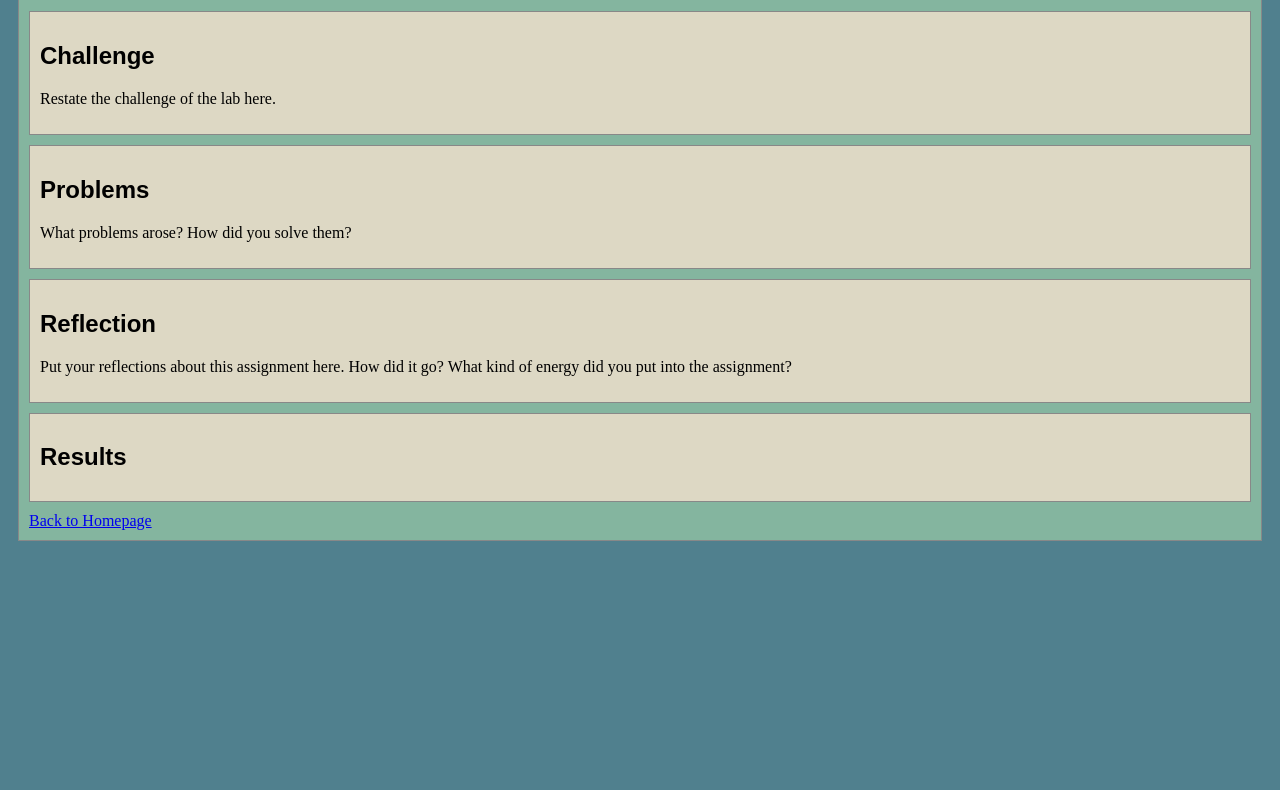
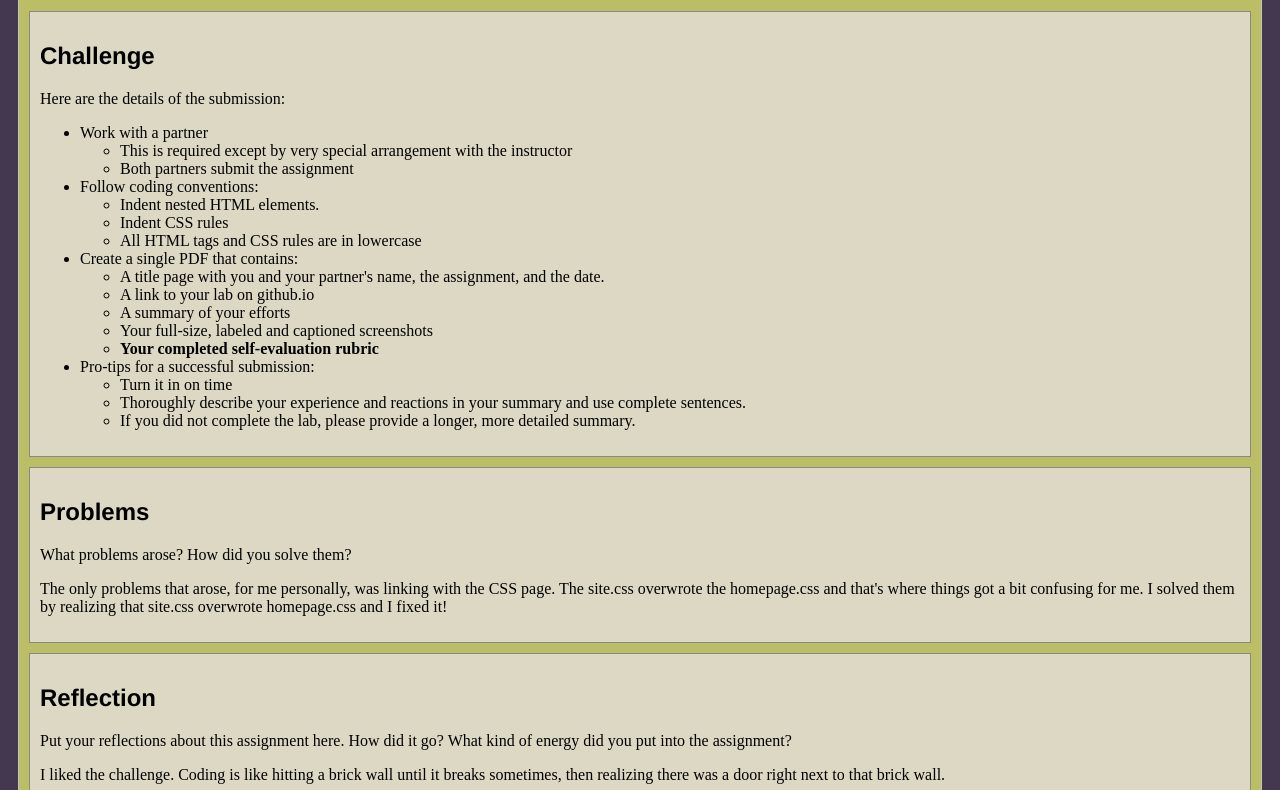
Before and after one commit to christineRO/art101, a plain HTML site: page lab3/index.html in a window 1280 px wide. Shown: the part 100-890 px from the top of the page. Before the commit the page ends 800 px from the top, so only its background shows below. Drawn offline with nearby package versions, Linux system fonts and the light colour scheme.

Commit message:
lab3-a
update 1 to lab3:
- ds_store ignore

fix:
- reflection (when done)
- task 6
- task 7

```diff
--- a/css/homepage.css
+++ b/css/homepage.css
@@ -15,7 +15,5 @@ body {
 .minor-section {
   padding: 10px;
   margin-bottom: 10px;
-  border: solid 1px #888888;
-  background-color: #96b584;
   text-align: center;
 }
--- a/css/site.css
+++ b/css/site.css
@@ -1,15 +1,15 @@
-/* we can use a single css file to style all the files in our wwebsite */
+/* we can use a single css file to style all the files in our website */
 
 /* you can pick your own background colors, text colors, and fonts */
 
 /* we can select an html element tag, in this case "body" will apply to the whole document */
 body {
-  background-color: #50808E;
+  background-color: #443850;
 }
 
 /* we can have rules apply to multiple elements at the same time with commas */
 h1,h2,h3 {
-  font-family: sans-serif;
+  font-family: Helvetica;
 }
 
 /* and we can have rules that overlap other rules, both take effect */
@@ -23,14 +23,19 @@ h1 {
 #content {
   margin: 10px;
   padding: 10px;
-  border: solid 1px #888;
-  background-color: #84B59F;
+  border: solid 1px #C0C5C1;
+  background-color: #BBBE64;
 }
 
 /* the period in a CSS selector selects an element by class, e.g., class="minor-section" */
 .minor-section {
   padding: 10px;
   margin-bottom: 10px;
-  border: solid 1px #888;
-  background-color: #A3C9A8;
+  border: solid 1px #C0C5C1;
+  background-color: #EAF0CE;
 }
+
+#links {
+  border: solid 1px #C0C5C1;
+  background-color: #EAF0CE;
+}
--- a/lab2/css/lab2.css
+++ b/lab2/css/lab2.css
@@ -15,7 +15,7 @@ h1 {
     padding: 20px;
 }
 
-#content {
+.content {
     background-color: #75a63d;
     border-radius: 20px;
     padding: 20px;
--- /dev/null
+++ b/lab3/css/lab3.css
@@ -0,0 +1,4 @@
+.lab3-tasks img{
+    height: 50%;
+    width: 50%;
+}
--- a/lab3/index.html
+++ b/lab3/index.html
@@ -26,23 +26,58 @@
 			<h1>Lab X - Subject/Topic</h1>
 			<div class="minor-section">
 					<h2>Challenge</h2>
-					<p>Restate the challenge of the lab here.</p>
+					<p>Here are the details of the submission:</p>
+					<ul>
+						<li>Work with a partner</li>
+							<ul>
+								<li>This is required except by very special arrangement with the instructor</li>
+								<li>Both partners submit the assignment</li>
+							</ul>
+						<li>Follow coding conventions:</li>
+							<ul>
+								<li>Indent nested HTML elements.</li>
+								<li>Indent CSS rules</li>
+								<li>All HTML tags and CSS rules are in lowercase</li>
+							</ul>
+						<li>Create a single PDF that contains:</li>
+							<ul>
+								<li>A title page with you and your partner's name, the assignment, and the date.</li>
+								<li>A link to your lab on github.io</li>
+								<li>A summary of your efforts</li>
+								<li>Your full-size, labeled and captioned screenshots</li>
+								<li><b>Your completed self-evaluation rubric</b></li>
+							</ul>
+						<li>Pro-tips for a successful submission:</li>
+							<ul>
+								<li>Turn it in on time</li>
+								<li>Thoroughly describe your experience and reactions in your summary and use complete sentences.</li>
+								<li>If you did not complete the lab, please provide a longer, more detailed summary.</li>
+							</ul>
+					</ul>
 			</div>
 
 			<div class="minor-section">
 					<h2>Problems</h2>
-					<p>What problems arose? How did you solve them? </p>
+					<p>What problems arose? How did you solve them?</p>
+					<div class="myAnswer">
+						<p>The only problems that arose, for me personally, was linking with the CSS page. The site.css overwrote the homepage.css and that's where things got a bit confusing for me. I solved them by realizing that site.css overwrote homepage.css and I fixed it!</p>
+					</div>
 			</div>
 
 			<div class="minor-section">
 					<h2>Reflection</h2>
 					<p>Put your reflections about this assignment here. How did it go? What kind of energy did you put into the assignment? </p>
+					<div class="myAnswer">
+						<p>I liked the challenge. Coding is like hitting a brick wall until it breaks sometimes, then realizing there was a door right next to that brick wall.</p>
 			</div>
 
 			<div class="minor-section">
 					<h2>Results</h2>
 					<div id="output"></div>
-			</div>
+					<div class="myAnswer">
+						<p>Here are the results of the lab:</p>
+						<a href="">Lab Report #3</a>
+					</div>
 		</section>
 		<nav id="links">
 			<!-- Put links to other pages (including the homepage) here. -->
```
Also changed, not shown: index.html (+8 -2 lines), lab2/lab2.html (+3 -2 lines), lab3/lab3.html (added, +31 -0 lines), lab3/img/lab3_task1.png (added), lab3/img/lab3_task2A.png (added), lab3/img/lab3_task2B.png (added), lab3/img/lab3_task3A.png (added), lab3/img/lab3_task3B.png (added), 5 other files.
